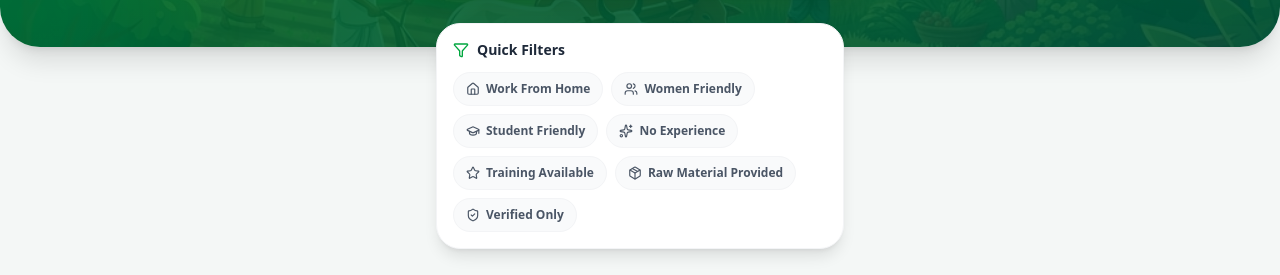
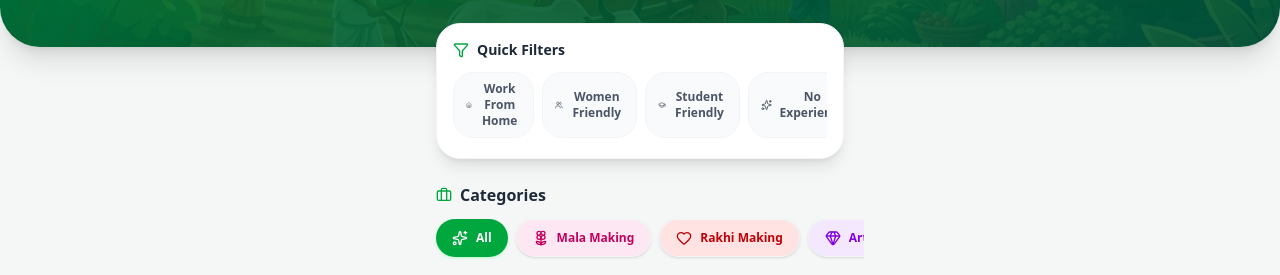
Before and after one commit to abkabhinahihoga-cyber/Dehati, a Next.js app in the folder dehati-sathiFolder/dehati-sathi/: page /en/work in a window 1280 px wide. Shown: the part 261-536 px from the top of the page. Built offline with nearby package versions, Linux system fonts and the light colour scheme; no server answers.

Commit message:
style: fix JobCard image fill, make quick filters scroll horizontally

```diff
--- a/dehati-sathiFolder/dehati-sathi/src/app/[locale]/work/page.tsx
+++ b/dehati-sathiFolder/dehati-sathi/src/app/[locale]/work/page.tsx
@@ -159,7 +159,7 @@ export default function WorkMarketplace() {
                             </button>
                         )}
                     </div>
-                    <div className="flex flex-wrap gap-2">
+                    <div className="flex overflow-x-auto hide-scrollbar gap-2 pb-1">
                         {QUICK_FILTERS.map((f) => {
                             const Icon = f.icon;
                             const active = activeFilters.includes(f.key);
--- a/dehati-sathiFolder/dehati-sathi/src/components/work/JobCard.tsx
+++ b/dehati-sathiFolder/dehati-sathi/src/components/work/JobCard.tsx
@@ -22,7 +22,7 @@ export default function JobCard({ job }: { job: any }) {
                             src={job.productImages[0]}
                             alt={job.title}
                             fill
-                            className="object-contain p-2 mix-blend-multiply"
+                            className="object-cover"
                         />
                     ) : (
                         <div className="w-full h-full bg-gray-100 rounded-2xl flex items-center justify-center">
```
